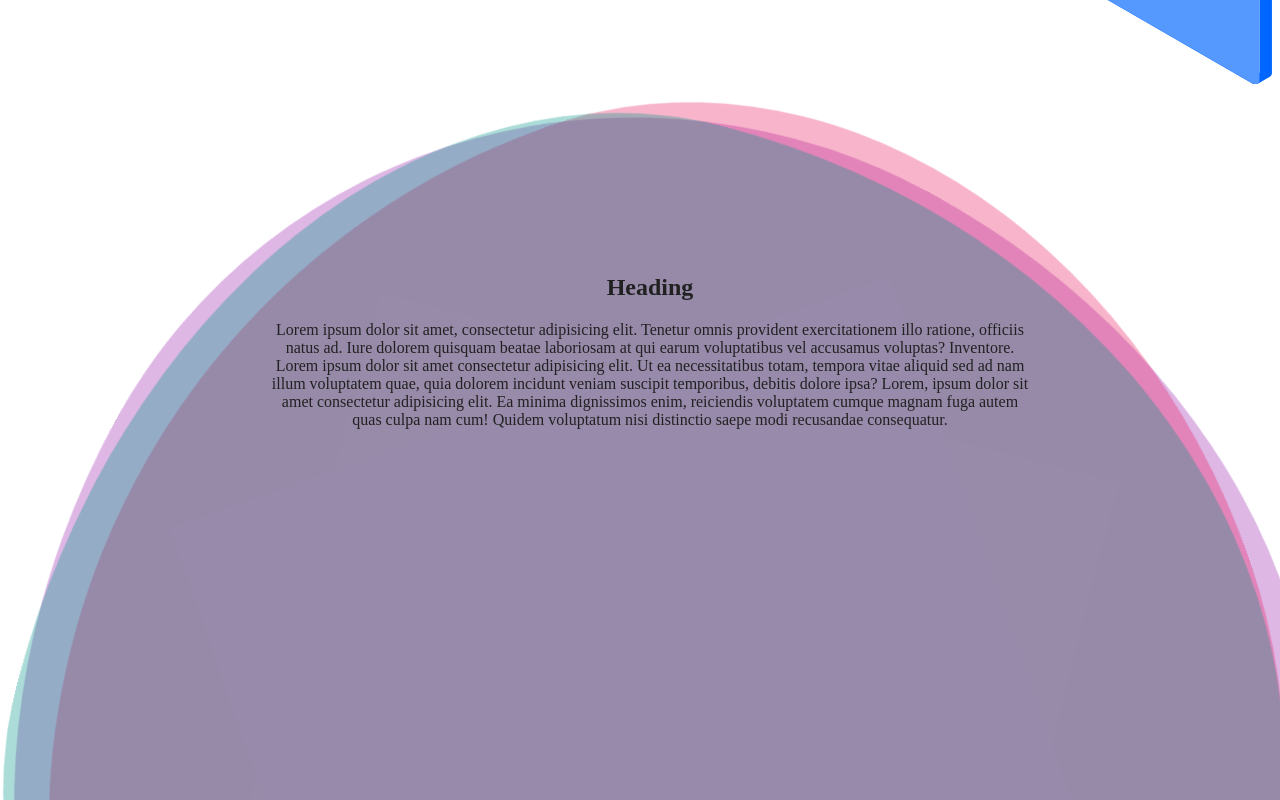
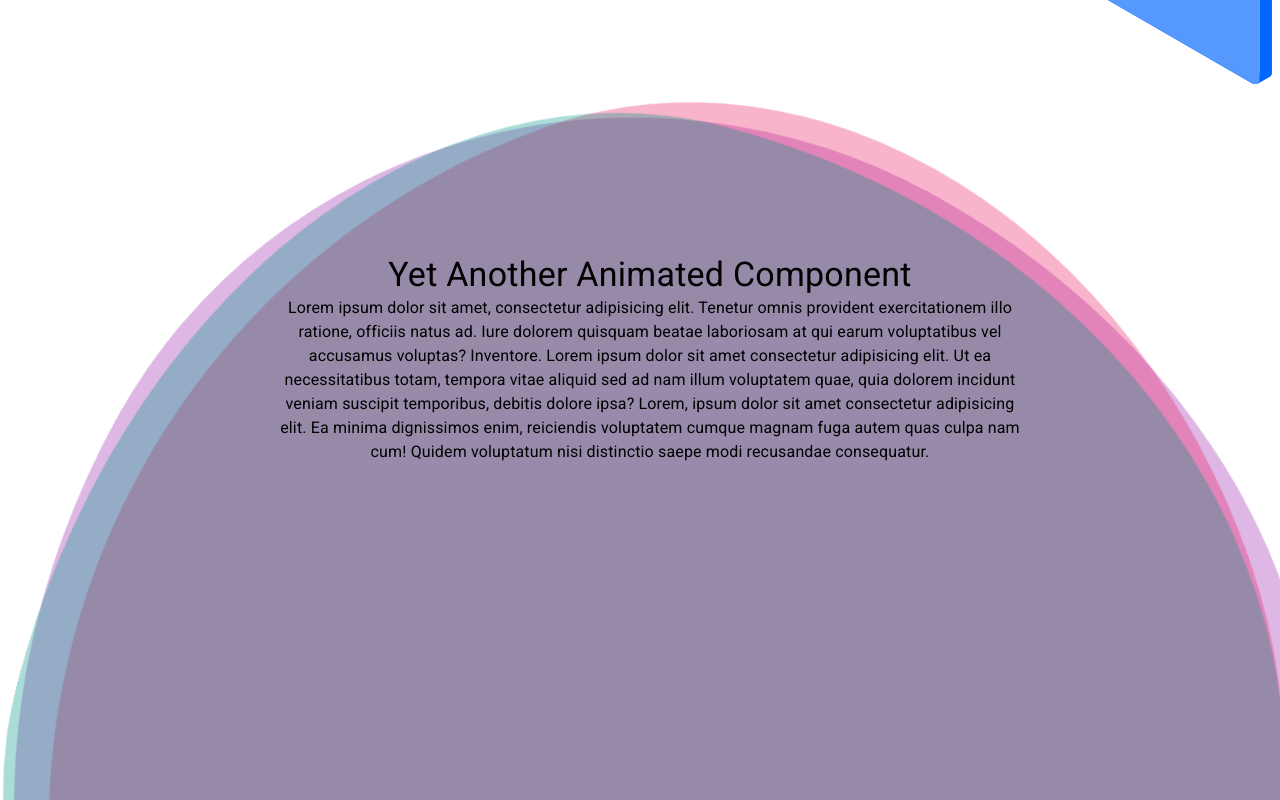
Before and after one commit to uzair-suria/uas-short-animations, a React (Create React App) app: page / in a window 1280 px wide. Shown: the part 1260-2060 px from the top of the page. Built offline with nearby package versions, Linux system fonts and the light colour scheme.

Commit message:
changed text delivery system and colors

```diff
--- a/src/App.js
+++ b/src/App.js
@@ -4,6 +4,7 @@ import Blob from './components/Blob';
 import AnimatedCollaboration from './components/AnimatedCollaboration';
 
 import AnimatedWebsite from './components/AnimatedWebsite';
+import { Typography } from '@material-ui/core';
 
 function App() {
 	return (
@@ -12,16 +13,19 @@ function App() {
 			<div>Please Visit Later</div>
 			<AnimatedLogo />
 			<Blob>
-				Lorem ipsum dolor sit amet, consectetur adipisicing elit. Tenetur omnis
-				provident exercitationem illo ratione, officiis natus ad. Iure dolorem
-				quisquam beatae laboriosam at qui earum voluptatibus vel accusamus
-				voluptas? Inventore. Lorem ipsum dolor sit amet consectetur adipisicing
-				elit. Ut ea necessitatibus totam, tempora vitae aliquid sed ad nam illum
-				voluptatem quae, quia dolorem incidunt veniam suscipit temporibus,
-				debitis dolore ipsa? Lorem, ipsum dolor sit amet consectetur adipisicing
-				elit. Ea minima dignissimos enim, reiciendis voluptatem cumque magnam
-				fuga autem quas culpa nam cum! Quidem voluptatum nisi distinctio saepe
-				modi recusandae consequatur.
+				<Typography variant="h4">Yet Another Animated Component</Typography>
+				<Typography variant="body1">
+					Lorem ipsum dolor sit amet, consectetur adipisicing elit. Tenetur
+					omnis provident exercitationem illo ratione, officiis natus ad. Iure
+					dolorem quisquam beatae laboriosam at qui earum voluptatibus vel
+					accusamus voluptas? Inventore. Lorem ipsum dolor sit amet consectetur
+					adipisicing elit. Ut ea necessitatibus totam, tempora vitae aliquid
+					sed ad nam illum voluptatem quae, quia dolorem incidunt veniam
+					suscipit temporibus, debitis dolore ipsa? Lorem, ipsum dolor sit amet
+					consectetur adipisicing elit. Ea minima dignissimos enim, reiciendis
+					voluptatem cumque magnam fuga autem quas culpa nam cum! Quidem
+					voluptatum nisi distinctio saepe modi recusandae consequatur.
+				</Typography>
 			</Blob>
 			<AnimatedWebsite />
 			<AnimatedCollaboration />
--- a/src/components/Blob.js
+++ b/src/components/Blob.js
@@ -111,7 +111,7 @@ const useStyles = createUseStyles({
 		right: 0,
 		bottom: 0,
 		textAlign: 'center',
-		color: '#212121',
+		// color: '#212121',
 		borderRadius: '100%',
 		zIndex: 1,
 	},
@@ -132,10 +132,7 @@ const Blob = ({ children }) => {
 			<span />
 			<div className={styles.container}>
 				<div className={styles.content}>
-					<div className={styles.text}>
-						<h2>Heading</h2>
-						<p>{children}</p>
-					</div>
+					<div className={styles.text}>{children}</div>
 				</div>
 			</div>
 		</div>
```
